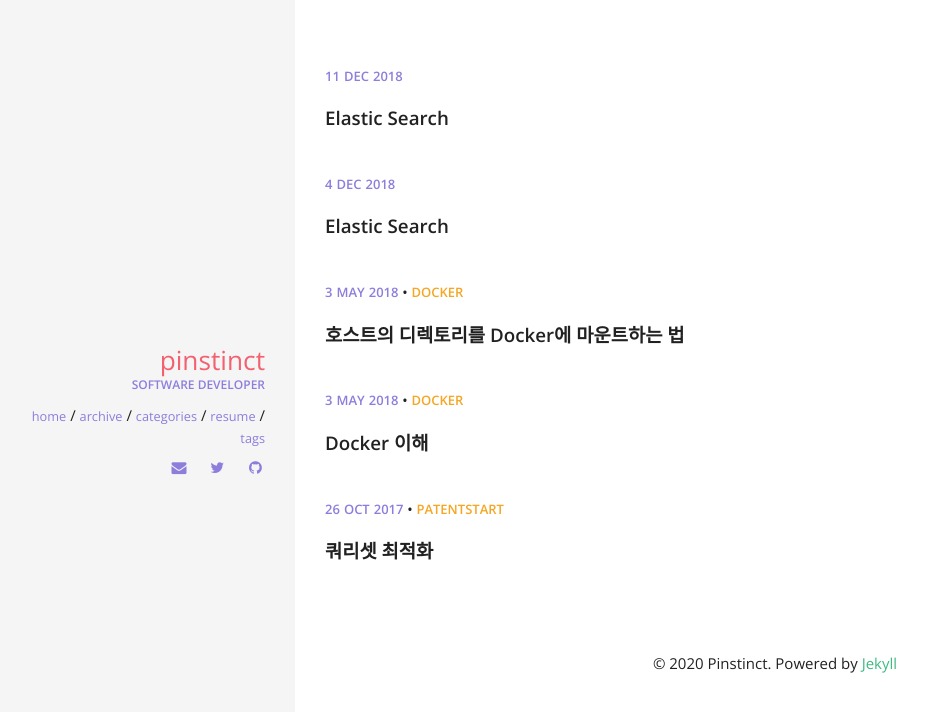
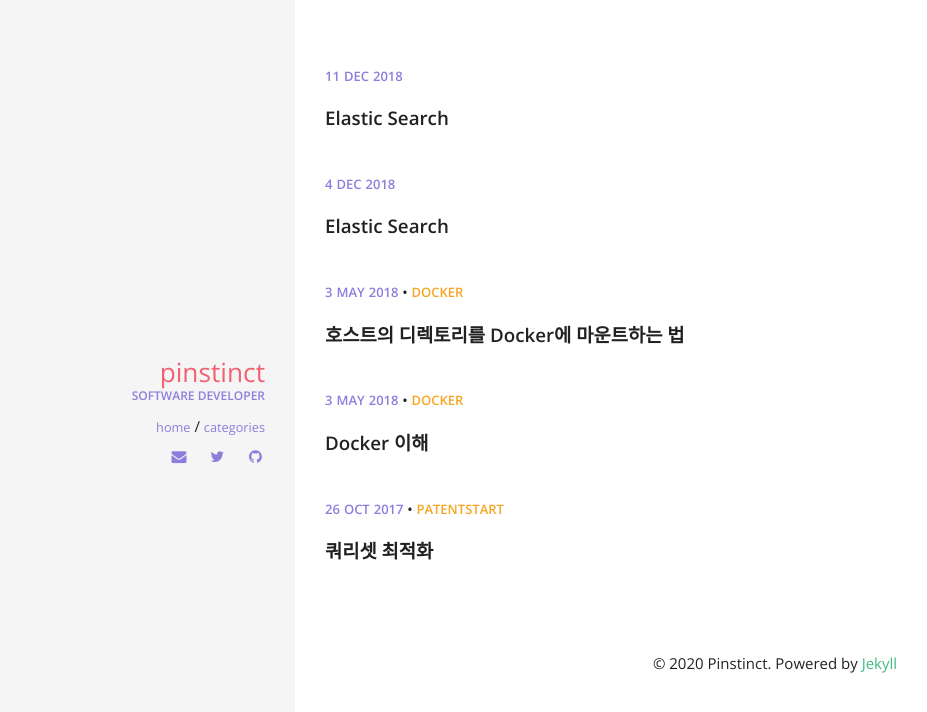
Before and after one commit to pinstinct/pinstinct.github.com, a Jekyll site: the page built from index.html, in a window 1280 px wide. Shown: the top 712 px of the page, without its empty margins (25-952 px from the left). Built offline with Jekyll 4.4.1, drawn with Linux system fonts in a browser that asks for light colours; comment, search, counter and statistics services are not loaded.

Commit message:
Remove items

```diff
--- a/_includes/sidebar.html
+++ b/_includes/sidebar.html
@@ -13,14 +13,17 @@
         <a href="{{ site.url }}/">home</a>
         <span>/</span>
       </li>
-      {% for page in site.pages %} {% if page.title %}
+      <li class="nav-item">
+        <a href="{{ site.url }}/categories/">categories</a>
+      </li>
+      <!-- {% for page in site.pages %} {% if page.title %}
       <li class="nav-item">
         <a href="{{ site.url }}{{ page.url }}">{{ page.title }}</a>
         {% unless forloop.last %}
           <span>/</span>
         {% endunless %}
       </li>
-      {% endif %} {% endfor %}
+      {% endif %} {% endfor %} -->
     </ul>
   </nav>
   {% include social-links.html %}
```
